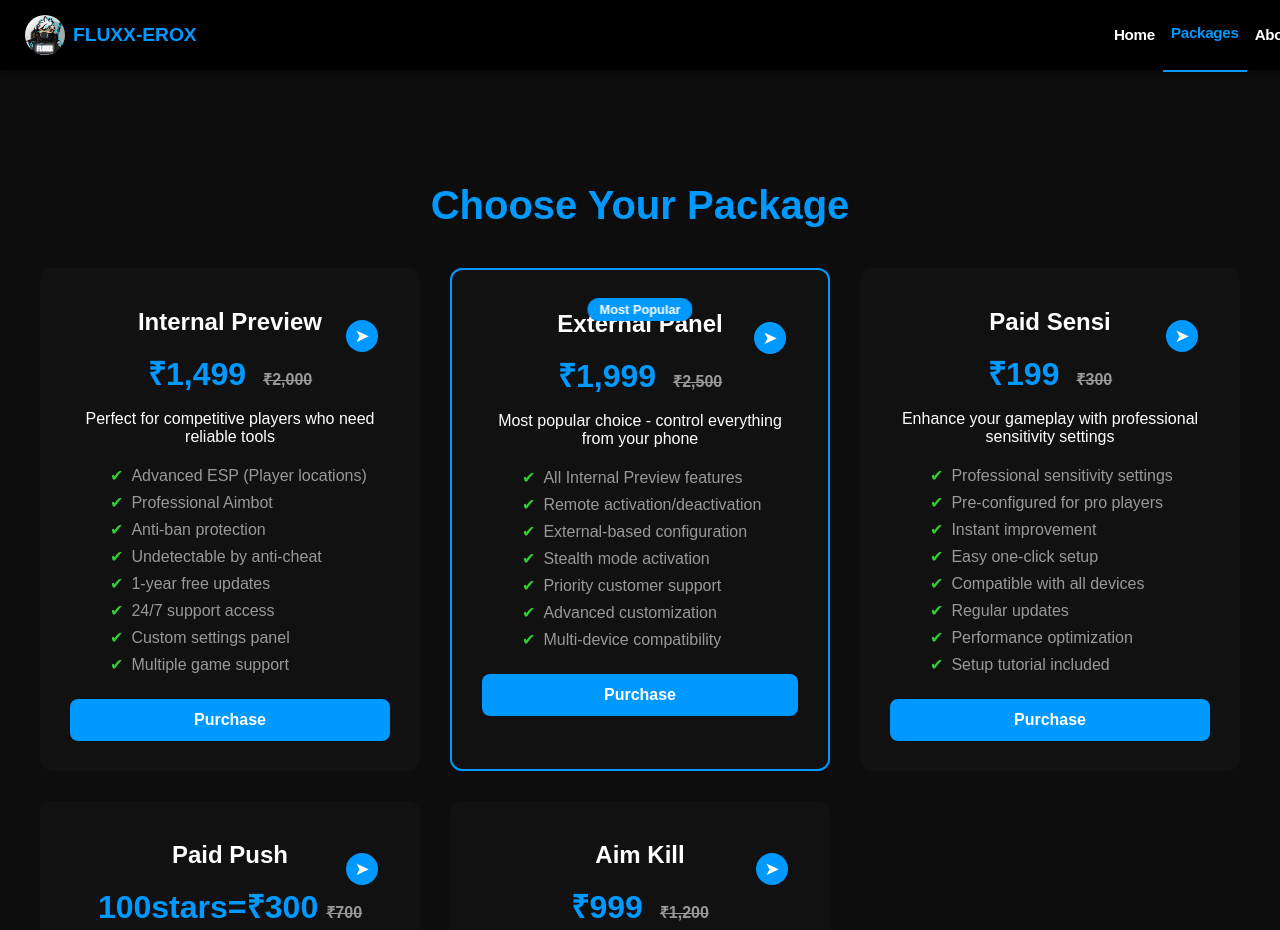
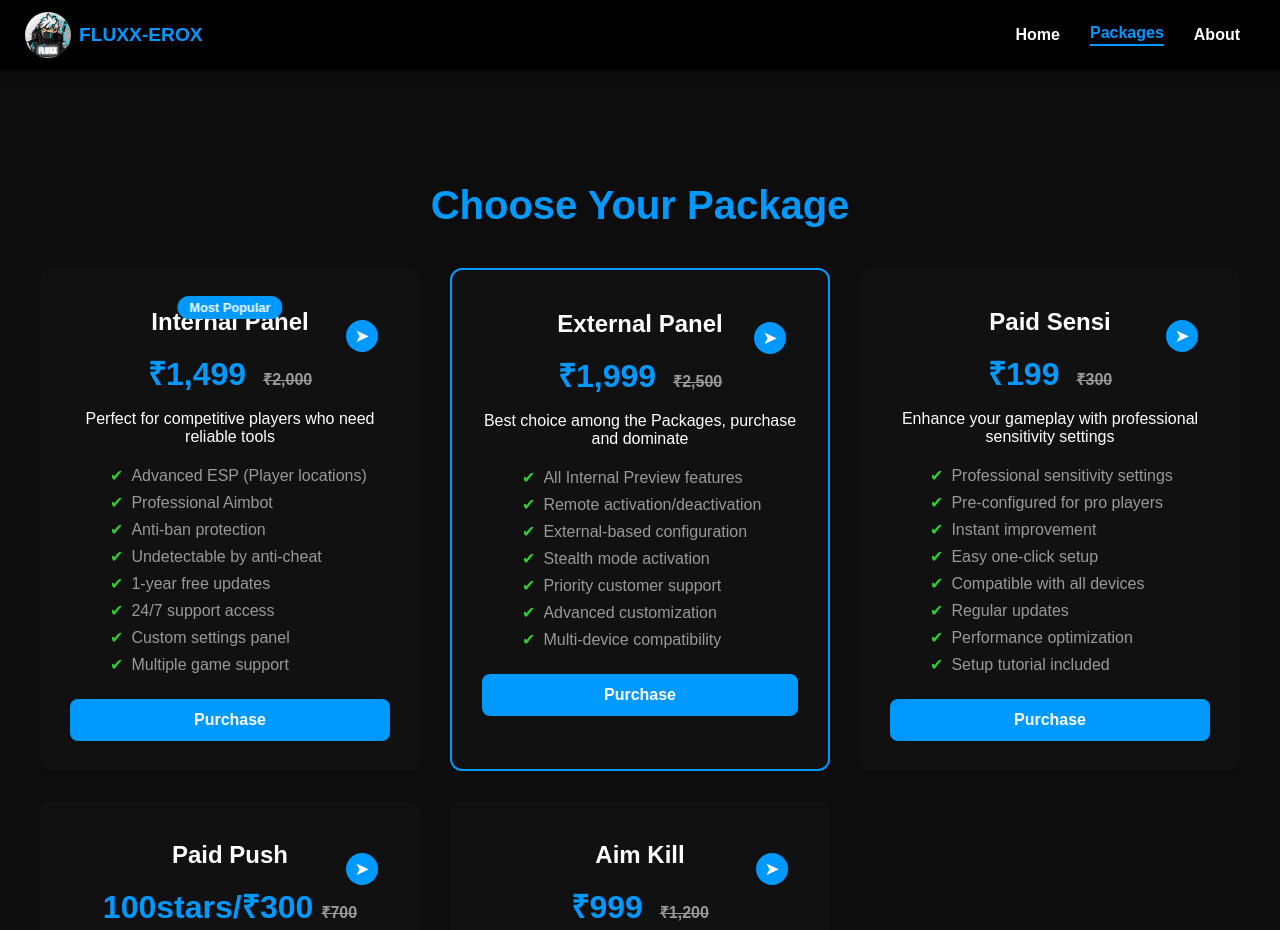
Before and after one commit to tahmidpanix77-png/Fluxx, a plain HTML site: page packages.html in a window 1280 px wide. Shown: the top 930 px of the page. Drawn offline with Linux system fonts and the light colour scheme.

Commit message:
Add files via upload

```diff
--- a/packages.html
+++ b/packages.html
@@ -46,28 +46,32 @@ header .logo {
 
 header .logo img {
   margin-right: 8px;
-  border-radius: 50%;
+  border-radius: 50%;height: 46px; width: 46px; border-radius: 50%; object-fit: cover;
 }
 
 header nav {
   display: flex;
-  align-items: center;
-  gap: 0;
+
+  justify-content: space-between;
+      align-items: center;
+    padding: 15px 50px;
+      position: sticky;
+      top: 0;
+      z-index: 999;
 }
 
 header nav a {
-  color: var(--text);
-  text-decoration: none;
-  font-weight: 600;
-  font-size: 0.95rem;
-  line-height: 70px;
-  padding: 0 8px;
-  letter-spacing: -0.3px;
-  transition: color 0.3s;
+
+ margin: 0 15px;
+      color: white;
+      text-decoration: none;
+      font-weight: bold;
+      transition: color 0.3s ease;
 }
 
 header nav a:hover {
   color: var(--primary);
+
 }
 
 header nav a.active {
@@ -227,13 +231,14 @@ footer {
 .footer-logo {
   display: flex;
   align-items: center;
+
   margin-bottom: 10px;
   font-weight: bold;
   color: var(--primary);
 }
 
 .footer-logo img {
-  width: 40px;
+  width: 40px;height: 46px; width: 46px; border-radius: 50%; object-fit: cover;
   margin-right: 10px;
 }
 
@@ -395,7 +400,8 @@ footer {
         <div class="product-img-overlay">
           <img src="internalflux.png" alt="Internal Preview">
         </div>
-        <h2>Internal Preview</h2>
+        <div class="popular-tag">Most Popular</div>
+        <h2>Internal Panel</h2>
         <div class="price">₹1,499 <span class="old-price">₹2,000</span></div>
         <p>Perfect for competitive players who need reliable tools</p>
         <ul class="features">
@@ -419,10 +425,10 @@ footer {
         <div class="product-img-overlay">
           <img src="externalflux.png" alt="Phone Panel">
         </div>
-        <div class="popular-tag">Most Popular</div>
+
         <h2>External Panel</h2>
         <div class="price">₹1,999 <span class="old-price">₹2,500</span></div>
-        <p>Most popular choice - control everything from your phone</p>
+        <p>Best choice among the Packages, purchase and dominate</p>
         <ul class="features">
           <li>All Internal Preview features</li>
           <li>Remote activation/deactivation</li>
@@ -468,7 +474,7 @@ footer {
           <img src="Free Fire Grandmaster Thumbnail.png" alt="Paid Push">
         </div>
         <h2>Paid Push</h2>
-        <div class="price">100stars=₹300<span class="old-price">₹700</span></div>
+        <div class="price">100stars/₹300<span class="old-price">₹700</span></div>
         <p>Perfect for ranking up quickly and efficiently</p>
         <ul class="features">
           <li>1 star = 4rs</li>
@@ -598,7 +604,7 @@ cards.forEach(card => {
     const centerX = rect.width/2;
     const centerY = rect.height/2;
     const rotateX = ((y - centerY) / centerY) * 0;
-    const rotateY = ((x - centerX) / centerX) * 30;
+    const rotateY = ((x - centerX) / centerX) * 0;
     inner.style.transform = `rotateX(${-rotateX}deg) rotateY(${rotateY}deg) translateZ(20px)`;
   });
   card.addEventListener("mouseleave", e => {
```
Also changed, not shown: about.html (+2 -1 lines), index.html (+6 -6 lines), purchase.html (+5 -5 lines).
